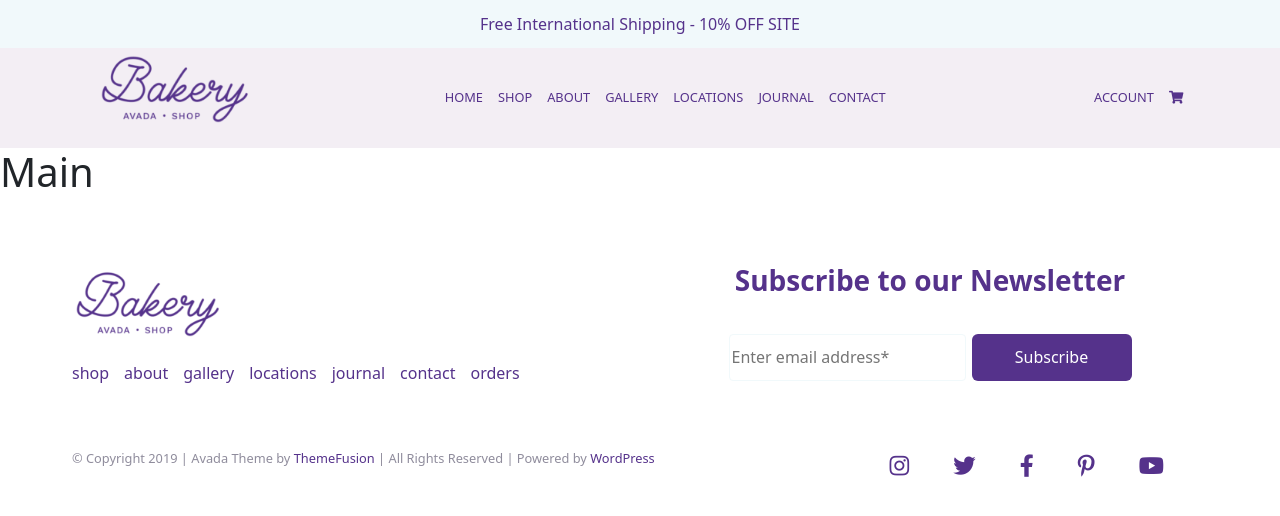
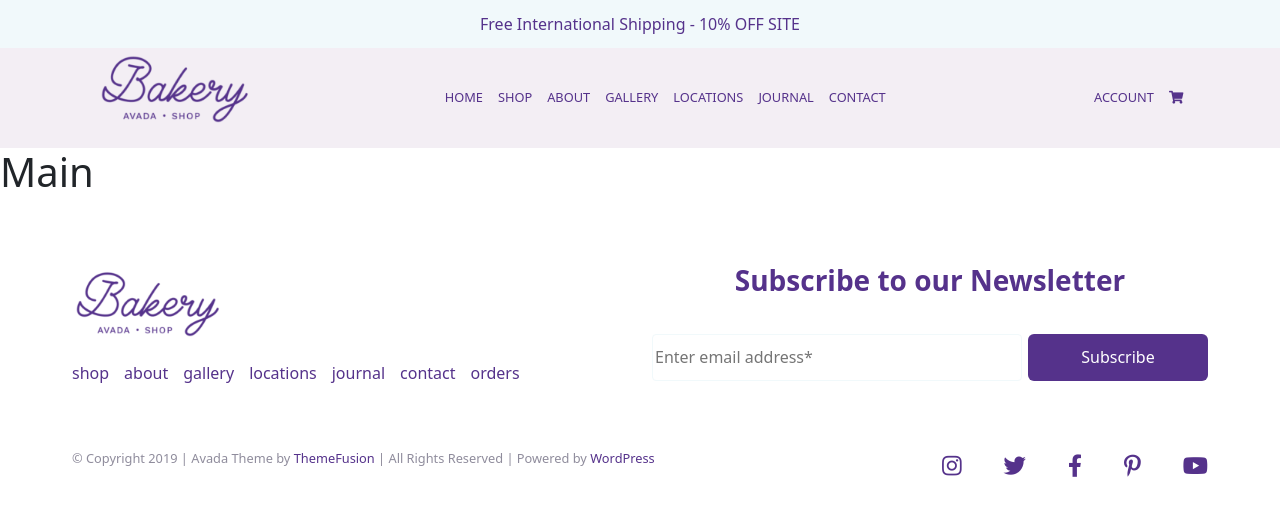
Before and after one commit to VAB1998/proj-html-vuejs, a Vue app: page / in a window 1280 px wide. Shown: the top 516 px of the page. Built offline with nearby package versions, Linux system fonts and the light colour scheme.

Commit message:
Rev. 1: Improved Footer Layout

```diff
--- a/src/components/Footer.vue
+++ b/src/components/Footer.vue
@@ -22,7 +22,7 @@
                     <button>Subscribe</button>
                     </div>
                 </div>
-                <div class="col-8">
+                <div class="col-9">
                     <div class="copyright">
                         <p>
                             <!-- <i class="far fa-copyright"></i> -->
@@ -33,8 +33,8 @@
                         </p>
                     </div>
                 </div>
-                <div class="col-4">
-                    <div class="socials">
+                <div class="col-3">
+                    <div class="socials text-end">
                         <SocialLink v-for="(link, index) in SocialLinks" :key="index"
                         :url="link.url" :icon="link.icon" />
                     </div>
@@ -99,6 +99,7 @@ footer{
             border: 1px solid $light_gray_color;
             //Spacing and Dimensions
             height: 47px;
+            width: calc(100% - 180px - 6px);
             margin-right: 6px;
 
 
@@ -117,7 +118,7 @@ footer{
             border-radius: 6px;
             //Spacing and Dimensions
             height: 47px;
-            width: 160px;
+            width: 180px;
         }
     }
 
@@ -132,7 +133,7 @@ footer{
     .socials{
         //Flex Settings
         display: flex;
-        justify-content: space-evenly;
+        justify-content: space-between;
     }
 }
 </style>
```
